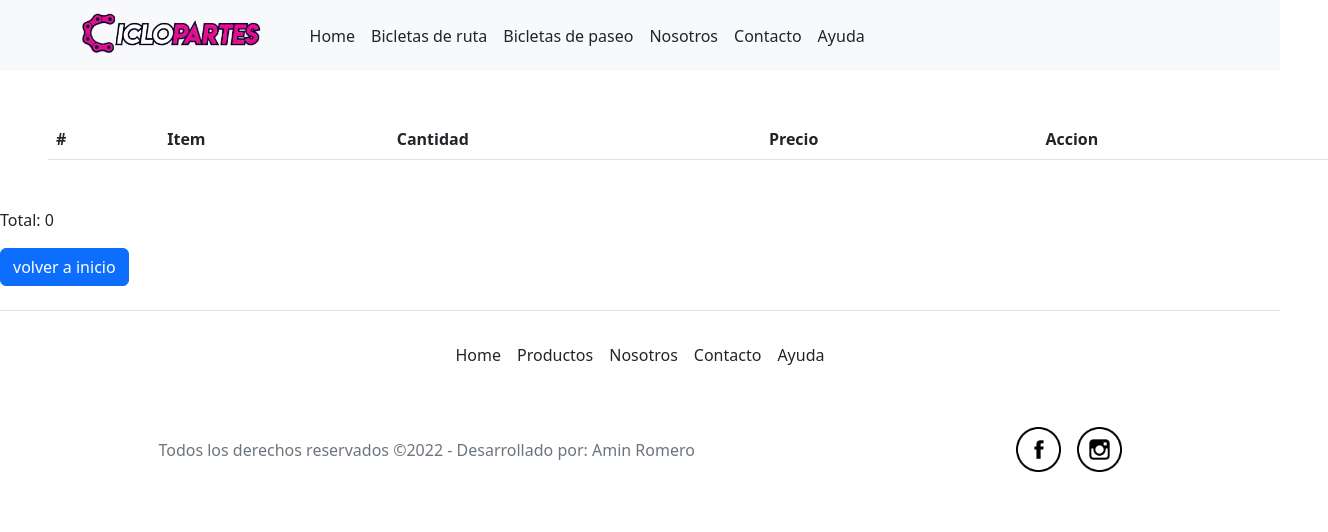
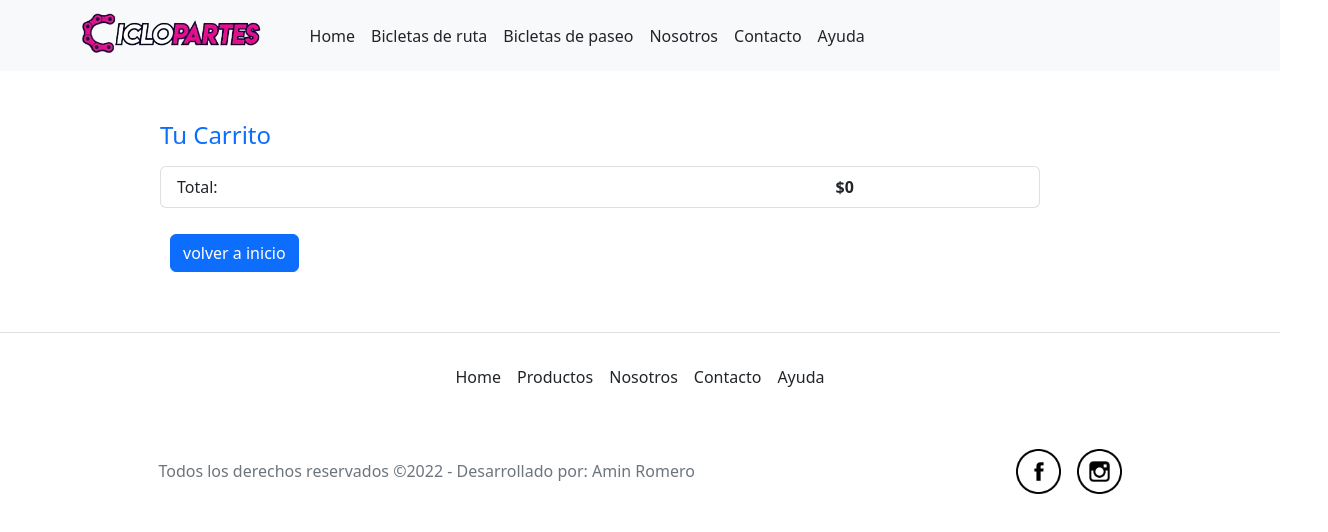
Before and after one commit to aminromero3/Ciclopartes-RomeroAdami, a React (Create React App) app: page /cart in a window 1280 px wide. Shown: the top 532 px of the page, 1328 px wide, since content can reach past the window. Built offline with nearby package versions, Linux system fonts and the light colour scheme.

Commit message:
Mejora de Carrito

```diff
--- a/src/components/Cart.js
+++ b/src/components/Cart.js
@@ -4,40 +4,36 @@ import { useCarrito } from "./CartContext"
 
 function Cart() {
 
-  const {carrito, vaciarCarrito, eliminarProducto, precioTotal} = useCarrito();
+  const {carrito, cantidad ,vaciarCarrito, eliminarProducto, precioTotal} = useCarrito();
 
   return (
-    <div>
-      <table id="tablaCarrito" className="table table-striped m-5">
-          <thead>
-              <tr>
-                  <th scope="col">#</th>
-                  <th scope="col">Item</th>
-                  <th scope="col">Cantidad</th>
-                  <th scope="col">Precio</th>
-                  <th scope="col">Accion</th>
-              </tr>
-        </thead>
-        {carrito.map((item) => {
-          return (
-            <tbody key={item} id="bodyTabla">
-              <tr>
-                  <th scope="row"></th>
-                  <td>{item.title}</td>
-                  <td>{item.cantidad}</td>
-                  <td>{item.price * item.cantidad}</td>
-                  <td><button onClick={() => eliminarProducto(item.id)} className="btn btn-danger">Eliminar</button></td>
-              </tr>
-            </tbody>
-          )
-        })}
-        </table>
-
-        <p>Total: {precioTotal()}</p>
-        {carrito.length > 0 ? <button onClick={vaciarCarrito} className="btn btn-danger">Vaciar Carrito</button> : null}
-        <Link to={'/'} className="btn btn-primary">volver a inicio</Link>
+    <div className='tableCart'>
+        <div className="col-md-8 col-lg-11 order-md-last">
+                <h4 className="d-flex justify-content-between align-items-center mb-3">
+                    <span className="text-primary">Tu Carrito</span>
+                </h4>
+                <ul className="list-group mb-3">
+                    {carrito.map((item) => {
+                        return (
+                            <li key={item} className="list-group-item d-flex justify-content-between lh-sm" >
+                                <img className='imageCart' src={item.image} alt={item.title} />
+                                <h6 className="tableCartItems">{item.title}</h6>
+                                <small className="text-muted tableCartItems">{item.cantidad}</small>
+                                <span className="text-muted tableCartItems">${item.price * item.cantidad}</span>
+                                <button onClick={() => eliminarProducto(item.id)} className="btn btn-danger">Eliminar</button>
+                            </li>
+                        )
+                    })}
+                  <li className="list-group-item d-flex justify-content-between">
+                      <span>Total:</span>
+                      <strong className='price'>${precioTotal()}</strong>
+                  </li>
+                </ul>
+            </div>
+        {carrito.length > 0 ? <button onClick={vaciarCarrito} className="btn btn-danger buttonsCart">Vaciar Carrito</button> : null}
+        <Link to={'/'} className="btn btn-primary buttonsCart">volver a inicio</Link>
         {/* Si el carrito esta vacio, no se mostrara finalizar compra */}
-        {carrito.length > 0 ? <Link to={'/checkout'} className="btn btn-primary">Finalizar compra</Link> : null}
+        {carrito.length > 0 ? <Link to={'/checkout'} className="btn btn-primary buttonsCart">Finalizar compra</Link> : null}
 
       </div>
     )
--- a/src/estilos.css
+++ b/src/estilos.css
@@ -1,3 +1,4 @@
+
 .logoHeader{
     height: 45px;
     margin-right: 25px;
@@ -22,3 +23,19 @@
     height: 45px;
     margin-right: 25px;
 }
+.tableCart{
+    max-width: 960px;
+    margin: 50px auto;
+}
+
+.tableCartItems{
+    margin: auto;
+}
+
+.buttonsCart{
+    margin: 10px;
+}
+
+.price{
+    margin-right: 20%;
+}
```
